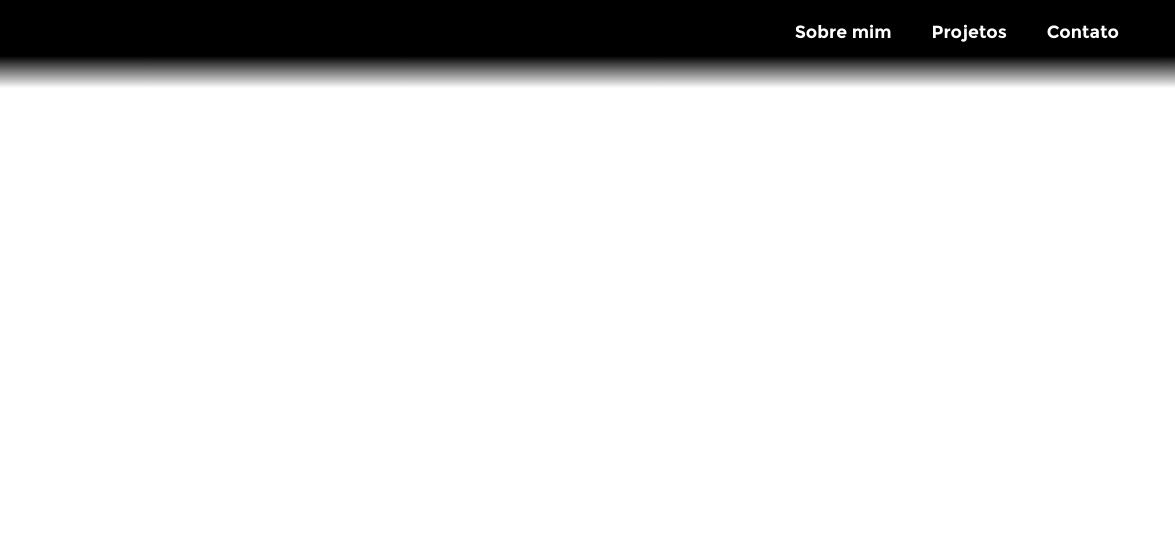
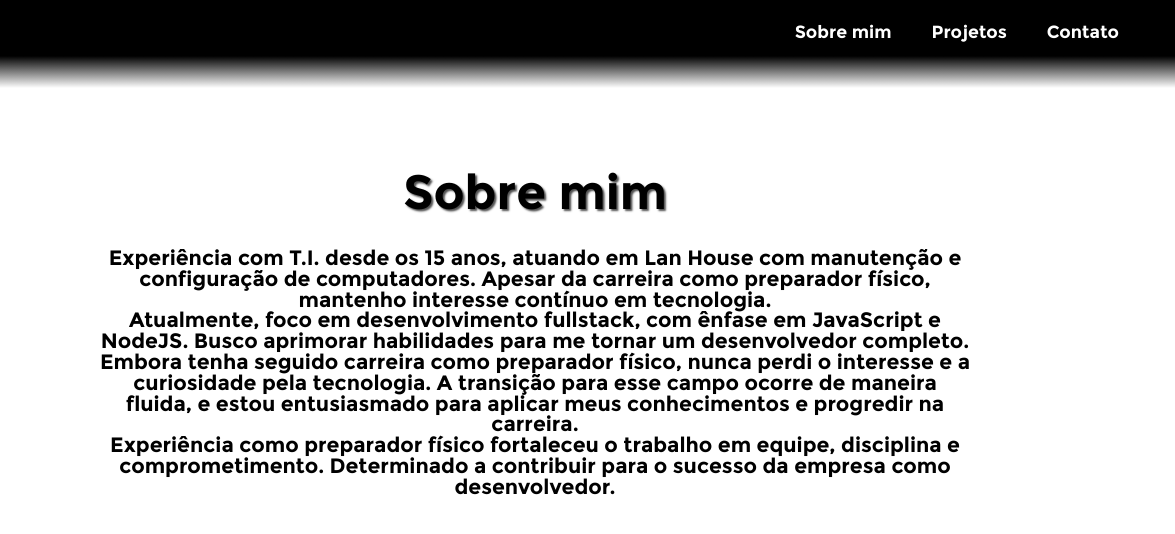
Before and after one commit to hrvieira/portfolioBW, a plain HTML site: page html/aboutMe.html in a window 1280 px wide. Shown: the full height of the page, 105-1280 px from the left. Drawn offline with Linux system fonts and the light colour scheme.

Commit message:
Sobre mim adicionado e css dessa parte

```diff
--- /dev/null
+++ b/css/aboutMe.css
@@ -0,0 +1,9 @@
+.aboutMe {
+  width: 80%;
+  font-size: 1.3rem;
+  margin: 1rem 0;
+}
+
+.paragraphAboutMe {
+  text-align: center;
+}
--- a/html/aboutMe.html
+++ b/html/aboutMe.html
@@ -21,7 +21,8 @@
   <link rel="stylesheet" href="/css/header.css">
   <link rel="stylesheet" href="/css/main.css">
   <link rel="stylesheet" href="/css/linkContact.css">
-  <title>Henrique Vieira - Developer</title>
+  <link rel="stylesheet" href="/css/aboutMe.css">
+  <title>Henrique Vieira - Sobre mim</title>
   <meta name="description"
     content="Meu portfólio, onde deixo projetos incríveis aonde trabalho, LinkedIn e GitHub. Além de meu contato para mais informações." />
 </head>
@@ -48,8 +49,29 @@
   </header>
   <div class="shadowHeader"></div>
   <main>
-    <section>
-
+    <section class="displayFlex presentation">
+      <h1 class="welcome">Sobre mim</h1>
+      <div class="aboutMe">
+        <p class="paragraphAboutMe">Experiência com T.I. desde os 15 anos, atuando em Lan House com manutenção e
+          configuração de computadores.
+          Apesar da carreira como preparador físico, mantenho interesse contínuo em tecnologia.
+        </p>
+        <p class="paragraphAboutMe">Atualmente, foco em desenvolvimento fullstack, com ênfase em JavaScript e NodeJS.
+          Busco aprimorar habilidades
+          para me tornar um desenvolvedor completo.
+        </p>
+        <p class="paragraphAboutMe">Embora tenha seguido carreira como preparador físico, nunca perdi o interesse e a
+          curiosidade pela
+          tecnologia.
+          A transição para esse campo ocorre de maneira fluida, e estou entusiasmado para aplicar meus conhecimentos e
+          progredir na carreira.
+        </p>
+        <p class="paragraphAboutMe">Experiência como preparador físico fortaleceu o trabalho em equipe, disciplina e
+          comprometimento. Determinado
+          a
+          contribuir para o sucesso da empresa como desenvolvedor.
+        </p>
+      </div>
     </section>
     <nav>
       <ul class="navContact">
```
